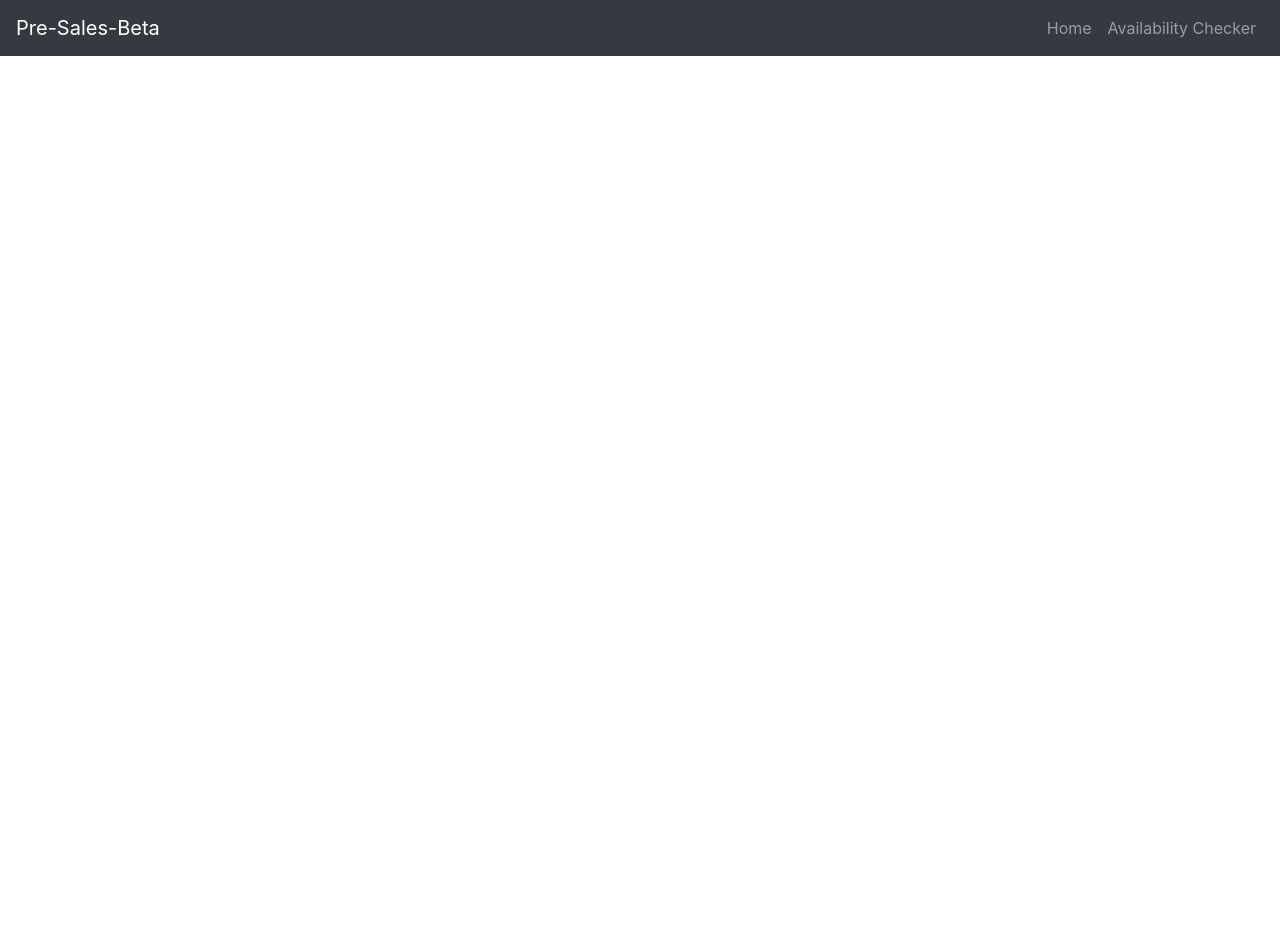
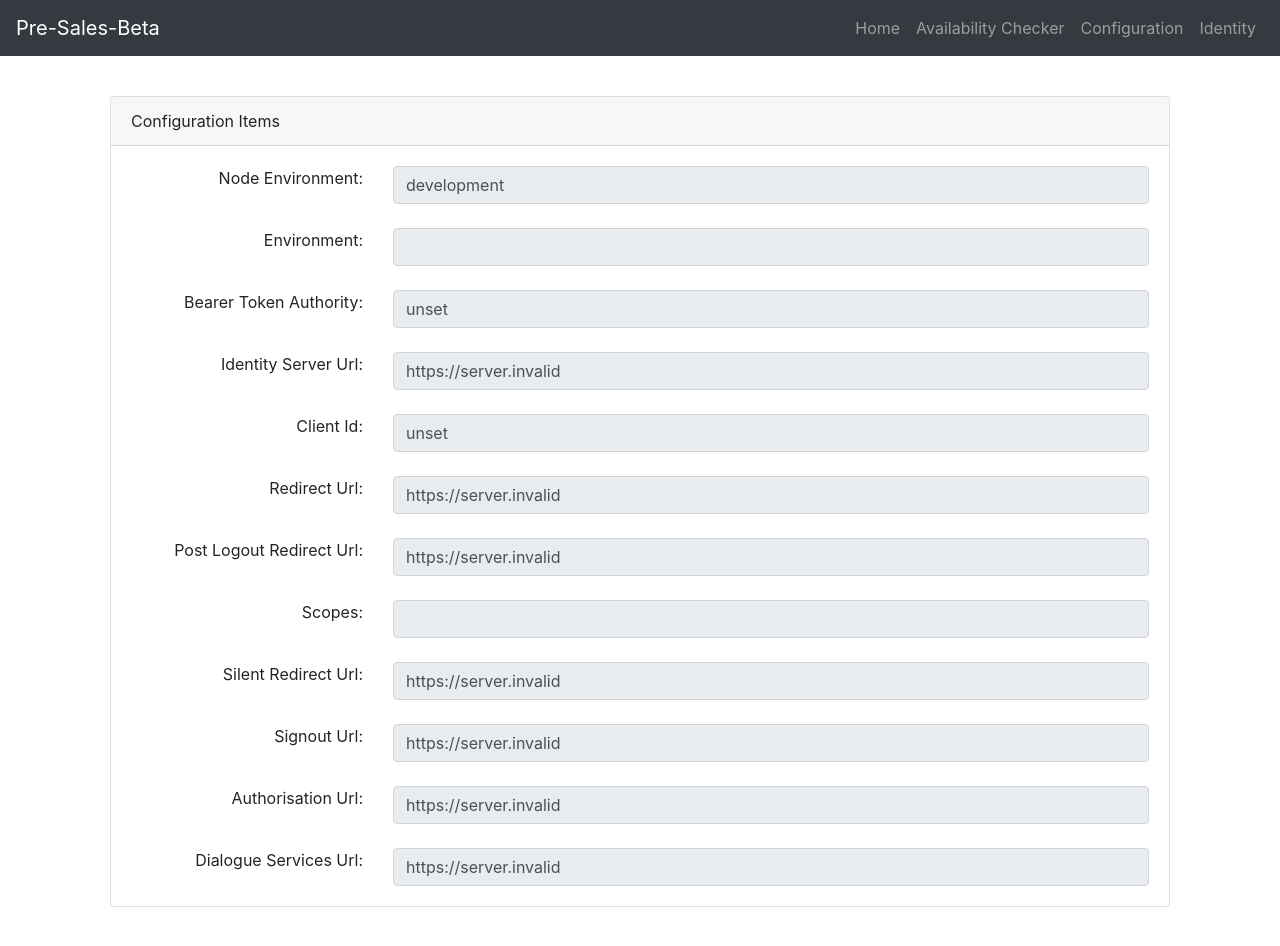
Before and after one commit to fahad-sarwar/pre-sales-beta, a React (Create React App) app: page /configuration in a window 1280 px wide. Before the commit the page ends 800 px from the top, so only its background shows below. Built offline with nearby package versions, Linux system fonts and the light colour scheme; no server answers.

Commit message:
Update app to reference configuration files

```diff
--- a/src/App.js
+++ b/src/App.js
@@ -8,6 +8,8 @@ import './App.css';
 import AppNavBar from './components/AppNavBar';
 import Home from './pages/Home';
 import CheckAvailability from './pages/CheckAvailability';
+import Configuration from './pages/Configuration';
+import Identity from './pages/Identity';
 
 class App extends Component {
   render() {
@@ -25,6 +27,18 @@ class App extends Component {
                 component={CheckAvailability}
               />
 
+              <Route
+                exact={true}
+                path="/configuration"
+                component={Configuration}
+              />
+
+              <Route
+                exact={true}
+                path="/identity"
+                component={Identity}
+              />
+
             </Switch>
           </BrowserRouter>
         </Container>
--- a/src/components/AppNavBar.js
+++ b/src/components/AppNavBar.js
@@ -37,9 +37,13 @@ class AppNavBar extends Component {
                             <NavLink href="/">Home</NavLink>
                         </NavItem>
                         <NavItem>
-                            <NavLink href="/check-availability">
-                            Availability Checker
-                            </NavLink>
+                            <NavLink href="/check-availability">Availability Checker</NavLink>
+                        </NavItem>
+                        <NavItem>
+                            <NavLink href="/configuration">Configuration</NavLink>
+                        </NavItem>
+                        <NavItem>
+                            <NavLink href="/identity">Identity</NavLink>
                         </NavItem>
                         </Nav>
                     </Collapse>
--- /dev/null
+++ b/src/components/ConfigurationItem.js
@@ -0,0 +1,32 @@
+import React, { Component } from 'react';
+import {
+    Col,
+    Input,
+    Label,
+    Row
+  } from 'reactstrap';
+
+  class ConfigurationItem extends Component {
+
+    render() {
+
+        return (
+            <div>
+                <Row>
+                    <Col xs="3" className="text-right">
+                        <Label>{this.props.name}:</Label>
+                    </Col>
+                    <Col xs="9">
+                        <Input
+                            id="environment"
+                            value={this.props.value}
+                            disabled
+                        />
+                    </Col>
+                </Row>
+            </div>
+        );
+    }
+}
+
+ export default ConfigurationItem;
--- /dev/null
+++ b/src/components/EmptyRow.js
@@ -0,0 +1,19 @@
+import React, { Component } from 'react';
+import {Col, Row } from 'reactstrap';
+
+  class EmptyRow extends Component {
+
+    render() {
+
+        return (
+            <div>
+                <Row>
+                    <Col>&nbsp;</Col>
+                    <Col>&nbsp;</Col>
+                </Row>
+            </div>
+        );
+    }
+}
+
+ export default EmptyRow;
--- a/src/pages/CheckAvailability.js
+++ b/src/pages/CheckAvailability.js
@@ -16,7 +16,7 @@ class CheckAvailability extends Component {
         return (
             <div>
                 <Card>
-                <CardHeader>Check Availability</CardHeader>
+                    <CardHeader>Check Availability</CardHeader>
                     <CardBody>
                     <Row>
                         <Col>
@@ -46,7 +46,7 @@ class CheckAvailability extends Component {
                     <Col>&nbsp;</Col>
                 </Row>
                 <Card>
-                <CardHeader>Select Address</CardHeader>
+                    <CardHeader>Select Address</CardHeader>
                     <CardBody>
                     <Row>
                         <Col>
@@ -97,7 +97,7 @@ class CheckAvailability extends Component {
                     <Col>&nbsp;</Col>
                 </Row>
                 <Card>
-                <CardHeader>Results</CardHeader>
+                    <CardHeader>Results</CardHeader>
                     <CardBody>
                     <Row>
                         <Col xs="1">Product</Col>
--- /dev/null
+++ b/src/pages/Configuration.js
@@ -0,0 +1,44 @@
+import React, { Component } from 'react';
+import { Card, CardBody, CardHeader } from 'reactstrap';
+import ConfigurationItem from '../components/ConfigurationItem';
+import EmptyRow from '../components/EmptyRow';
+
+class Configuration extends Component {
+
+    render() {
+        return (
+            <div>
+                <Card>
+                    <CardHeader>Configuration Items</CardHeader>
+                    <CardBody>
+                        <ConfigurationItem name="Node Environment" value={process.env.NODE_ENV} />
+                        <EmptyRow />
+                        <ConfigurationItem name="Environment" value={process.env.REACT_APP_ENVIRONMENT} />
+                        <EmptyRow />
+                        <ConfigurationItem name="Bearer Token Authority" value={process.env.REACT_APP_BEARERTOKENAUTHORITY} />
+                        <EmptyRow />
+                        <ConfigurationItem name="Identity Server Url" value={process.env.REACT_APP_IDENTITYSERVERURL} />
+                        <EmptyRow />
+                        <ConfigurationItem name="Client Id" value={process.env.REACT_APP_CLIENTID} />
+                        <EmptyRow />
+                        <ConfigurationItem name="Redirect Url" value={process.env.REACT_APP_REDIRECTURL} />
+                        <EmptyRow />
+                        <ConfigurationItem name="Post Logout Redirect Url" value={process.env.REACT_APP_POSTLOGOUTREDIRECTURL} />
+                        <EmptyRow />
+                        <ConfigurationItem name="Scopes" value={process.env.REACT_APP_SCOPES} />
+                        <EmptyRow />
+                        <ConfigurationItem name="Silent Redirect Url" value={process.env.REACT_APP_SILENTREDIRECTURL} />
+                        <EmptyRow />
+                        <ConfigurationItem name="Signout Url" value={process.env.REACT_APP_SIGNOUTURL} />
+                        <EmptyRow />
+                        <ConfigurationItem name="Authorisation Url" value={process.env.REACT_APP_AUTHORISATIONURL} />
+                        <EmptyRow />
+                        <ConfigurationItem name="Dialogue Services Url" value={process.env.REACT_APP_DIALOGUESERVICESURL} />
+                    </CardBody>
+                </Card>
+            </div>
+        );
+    }
+}
+
+ export default Configuration;
--- a/src/pages/Home.js
+++ b/src/pages/Home.js
@@ -1,5 +1,5 @@
 import React, { Component } from 'react';
-import { Link  } from 'react-router-dom'
+import { Link  } from 'react-router-dom';
 import { Jumbotron, Button } from 'reactstrap';
 
 class Home extends Component {
--- /dev/null
+++ b/src/pages/Identity.js
@@ -0,0 +1,19 @@
+import React, { Component } from 'react';
+import { Jumbotron } from 'reactstrap';
+
+class Identity extends Component {
+
+    render() {
+        return (
+            <div>
+                <Jumbotron>
+                <h1 className="display-3">Identity</h1>
+                <p className="lead">Identity credentials for logged in user.</p>
+                <hr className="my-2" />
+                </Jumbotron>
+            </div>
+        );
+    }
+}
+
+ export default Identity;
```
Also changed, not shown: 1 other file (tests, documents, lock files or other folders).
